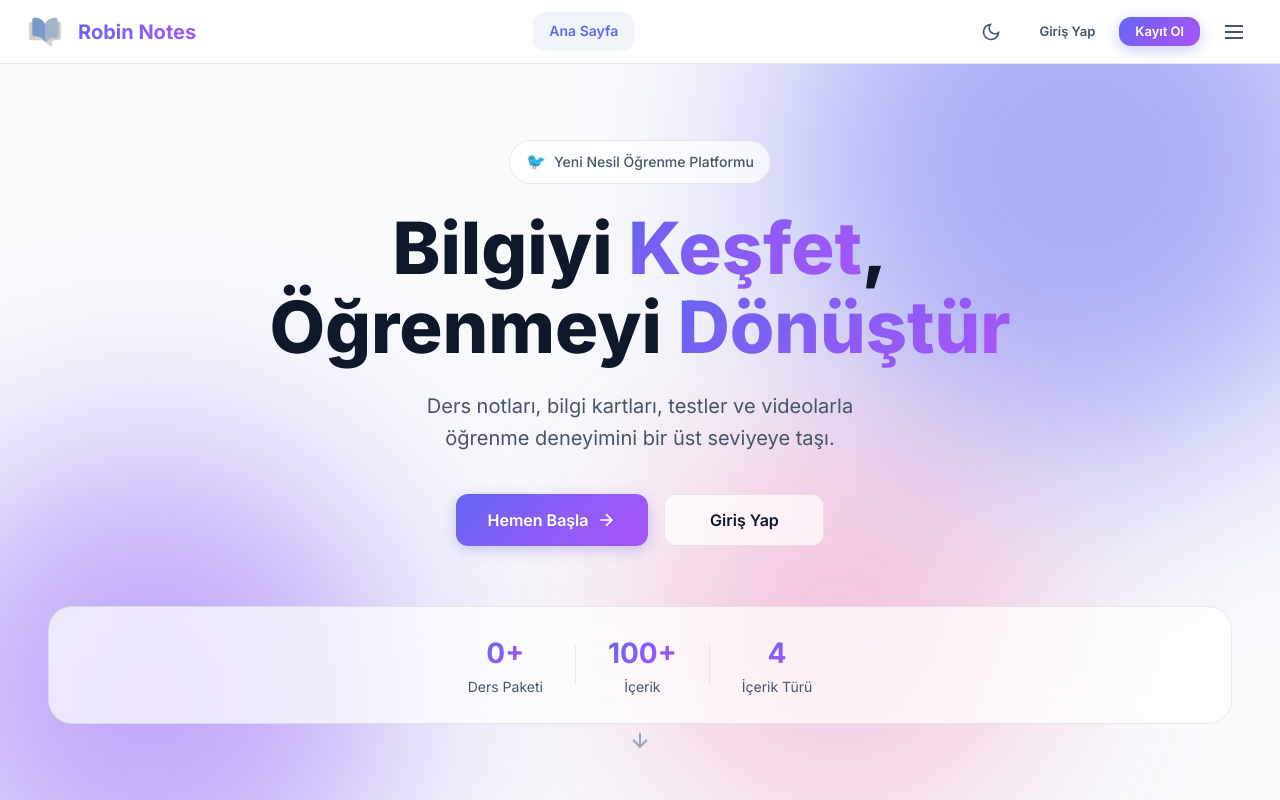
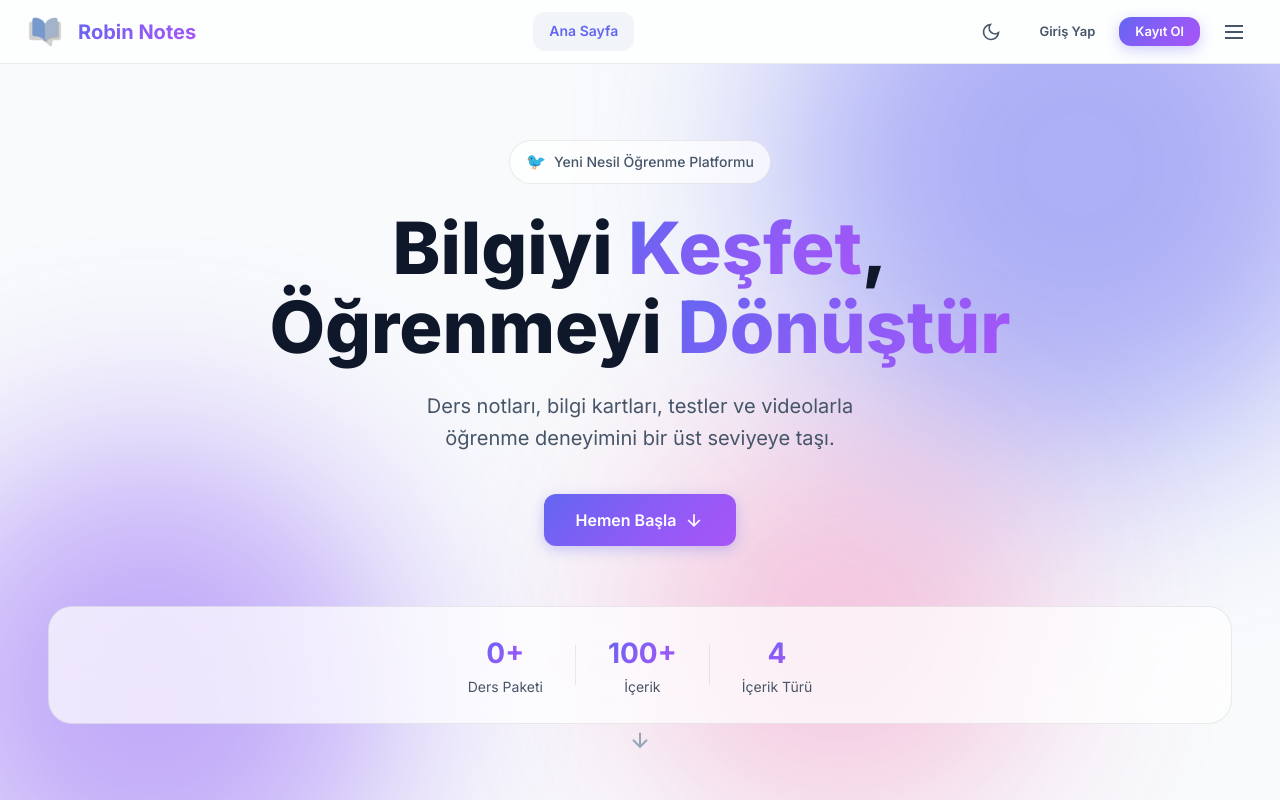
Before and after one commit to robinmutlu/robin-notes, a React (Vite) app: page / in a window 1280 px wide. Shown: the top 800 px of the page. Built offline with nearby package versions, Linux system fonts and the light colour scheme; no server answers.

Commit message:
Change hero CTA to scroll to courses for guests

```diff
--- a/src/pages/HomePage.jsx
+++ b/src/pages/HomePage.jsx
@@ -70,17 +70,15 @@ export default function HomePage() {
                                 Ders Paketlerim
                             </Link>
                         ) : (
-                            <>
-                                <Link to="/register" className="btn btn-primary btn-lg">
-                                    Hemen Başla
-                                    <svg viewBox="0 0 24 24" fill="none" stroke="currentColor" strokeWidth="2" width="20" height="20">
-                                        <path d="M5 12h14M12 5l7 7-7 7" />
-                                    </svg>
-                                </Link>
-                                <Link to="/login" className="btn btn-secondary btn-lg">
-                                    Giriş Yap
-                                </Link>
-                            </>
+                            <button
+                                className="btn btn-primary btn-lg"
+                                onClick={() => document.getElementById('courses')?.scrollIntoView({ behavior: 'smooth' })}
+                            >
+                                Hemen Başla
+                                <svg viewBox="0 0 24 24" fill="none" stroke="currentColor" strokeWidth="2" width="20" height="20">
+                                    <path d="M12 5v14M19 12l-7 7-7-7" />
+                                </svg>
+                            </button>
                         )}
                     </div>
 
```
